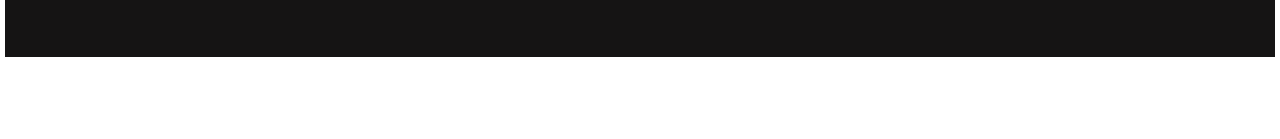
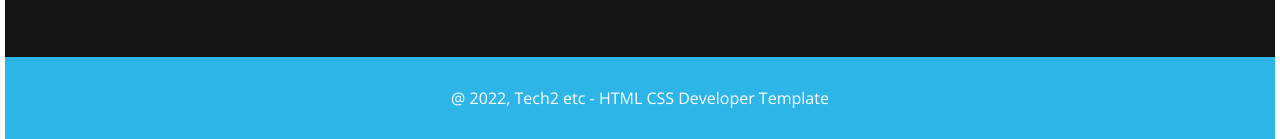
Before and after one commit to Tanmi-Tanu/first-assignment, a plain HTML site: page index.html in a window 1280 px wide. Shown: the part 2924-3063 px from the top of the page. Before the commit the page ends 2981 px from the top, so only its background shows below. Drawn offline with nearby package versions, Linux system fonts and the light colour scheme.

Commit message:
added footer

```diff
--- a/index.html
+++ b/index.html
@@ -5,8 +5,11 @@
     <meta http-equiv="X-UA-Compatible" content="IE=edge">
     <meta name="viewport" content="width=device-width, initial-scale=1.0">
     <title>My First Assignment</title>
+    <!--CSS link-->
     <link rel="stylesheet" href="style.css">
+    <!--Font link-->
     <link rel="preconnect" href="https://fonts.googleapis.com"><link rel="preconnect" href="https://fonts.gstatic.com" crossorigin><link href="https://fonts.googleapis.com/css2?family=Open+Sans:wght@400;600;700;800&family=Poppins:wght@100;400;500;600;700&display=swap" rel="stylesheet">
+     <!--FontAwesome link-->
     <link rel="stylesheet" href="https://cdnjs.cloudflare.com/ajax/libs/font-awesome/6.1.1/css/all.min.css" />
 </head>
 <body>
@@ -19,6 +22,7 @@
         </div>
     </header>
     <!--End Header Area-->
+    <!--Start main Area-->
     <main>
         <section class="about-area">
             <div class="about">
@@ -61,14 +65,13 @@
             </div>
         </section>
         <!--End Content Area-->
-        <!--Images Area-->
         <section class="images-area">
             <div class="text-position">
                 <h2 class="images-text">Awlays keep a positive mindset</h2>
                 <button class="btn-primary">Call Now</button>
             </div>
         </section>
-        <!--End Features Area-->
+        <!--End Images Area-->
         <section class="features-area">
             <div class="features">
                 <div class="features-text">
@@ -94,5 +97,9 @@
         <!--End Features Area-->
     </main>
     <!--End Main Area-->
+    <footer class="footer-area">
+        <P class="footer-description">@ 2022, Tech2 etc - HTML CSS Developer Template </P>
+    </footer>
+
 </body>
 </html>
--- a/style.css
+++ b/style.css
@@ -57,7 +57,6 @@ body{
 /* About Area Style*/
 main{
     width:fit-content;
-    height: 800px;
 }
 .about{
     display: flex;
@@ -187,6 +186,14 @@ input{
 .icon-image{
     padding-right: 10px;
 }
-/* Course Area Style*/
-
 /* Footers Area Style*/
+.footer-area{
+    background-color: #2EB5E8;
+}
+.footer-description{
+    text-align: center;
+    color: #FFFFFF;
+    font-size: 16px;
+    font-weight: 400;
+    padding: 30px 0;
+}
```
